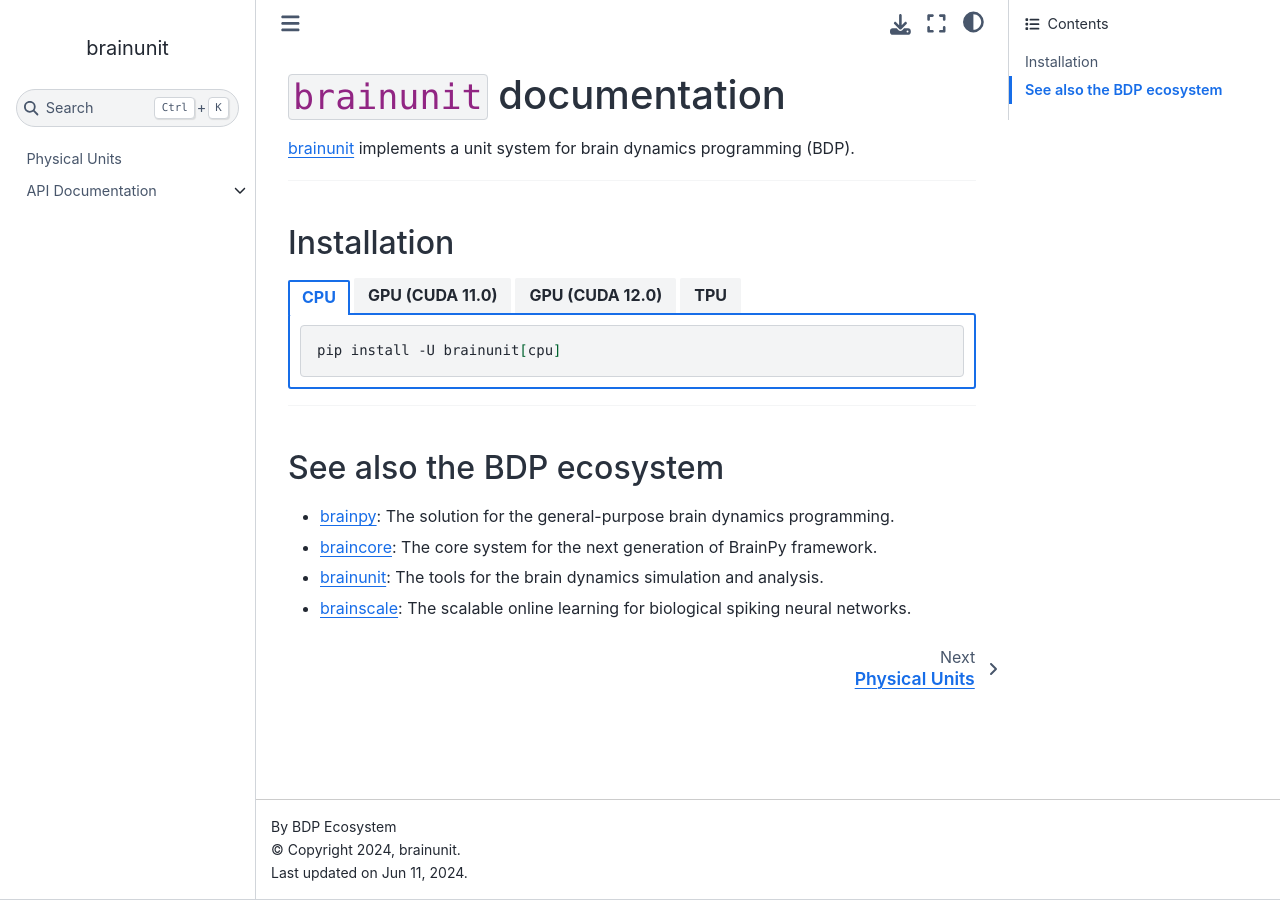
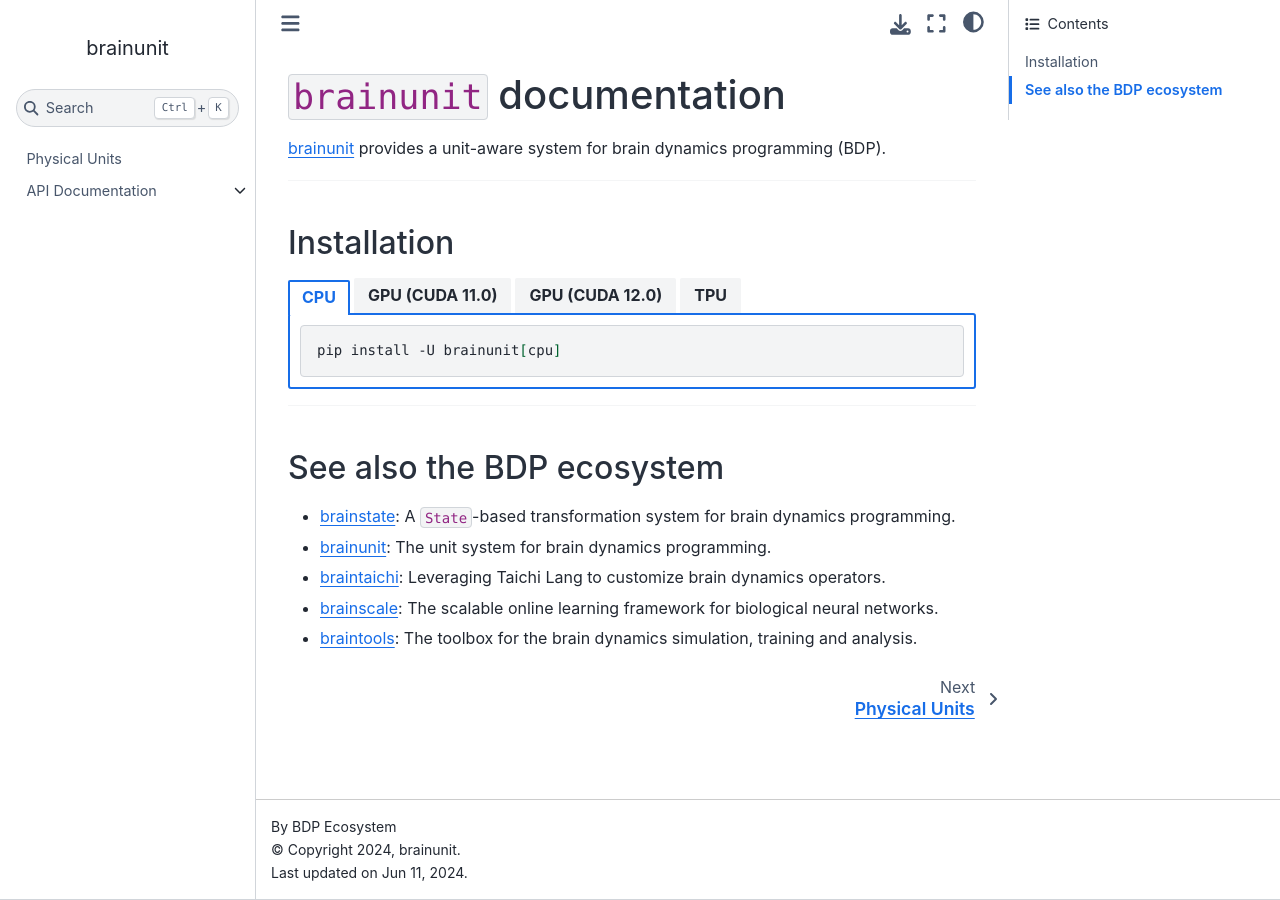
Before and after one commit to chaoming0625/brainunit, a Sphinx documentation site: the page built from docs/index.rst, in a window 1280 px wide. Built offline with Sphinx 7.4.7 and the Sphinx Book theme 1.1.4, drawn with Linux system fonts in a browser that asks for light colours; pages that are not in the unit, such as notebooks, are missing from menus.

Commit message:
update ecosystem (#5)

```diff
--- a/docs/index.rst
+++ b/docs/index.rst
@@ -1,7 +1,7 @@
 ``brainunit`` documentation
 ===========================
 
-`brainunit <https://github.com/brainpy/brainunit>`_ implements a unit system for brain dynamics programming (BDP).
+`brainunit <https://github.com/brainpy/brainunit>`_ provides a unit-aware system for brain dynamics programming (BDP).
 
 ----
 
@@ -33,7 +33,7 @@ Installation
 
        .. code-block:: bash
 
-          pip install -U brainunit[tpu]
+          pip install -U brainunit[tpu] -f https://storage.googleapis.com/jax-releases/libtpu_releases.html
 
 
 ----
@@ -43,13 +43,15 @@ See also the BDP ecosystem
 ^^^^^^^^^^^^^^^^^^^^^^^^^^
 
 
-- `brainpy <https://github.com/brainpy/BrainPy>`_: The solution for the general-purpose brain dynamics programming.
+- `brainstate <https://github.com/brainpy/brainstate>`_: A ``State``-based transformation system for brain dynamics programming.
 
-- `braincore <https://github.com/brainpy/braincore>`_: The core system for the next generation of BrainPy framework.
+- `brainunit <https://github.com/brainpy/brainunit>`_: The unit system for brain dynamics programming.
 
-- `brainunit <https://github.com/brainpy/brainunit>`_: The tools for the brain dynamics simulation and analysis.
+- `braintaichi <https://github.com/brainpy/braintaichi>`_: Leveraging Taichi Lang to customize brain dynamics operators.
 
-- `brainscale <https://github.com/brainpy/brainscale>`_: The scalable online learning for biological spiking neural networks.
+- `brainscale <https://github.com/brainpy/brainscale>`_: The scalable online learning framework for biological neural networks.
+
+- `braintools <https://github.com/brainpy/braintools>`_: The toolbox for the brain dynamics simulation, training and analysis.
 
 
 
```
Also changed, not shown: README.md (+6 -4 lines).
